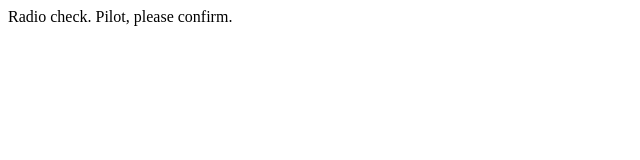
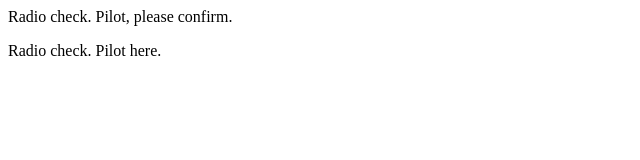
Before and after one commit to pallavi-shah/communication-log, a plain HTML site: page index.html in a window 1280 px wide. Shown: the whole page, without its empty margins (0-640 px from the left). Drawn offline with Linux system fonts and the light colour scheme.

Commit message:
added second line to log

```diff
--- a/index.html
+++ b/index.html
@@ -1,5 +1,6 @@
 <html>
 <body>
    <p>Radio check. Pilot, please confirm.</p>
+   <p>Radio check. Pilot here.</p>
 </body>
 </html>
```
